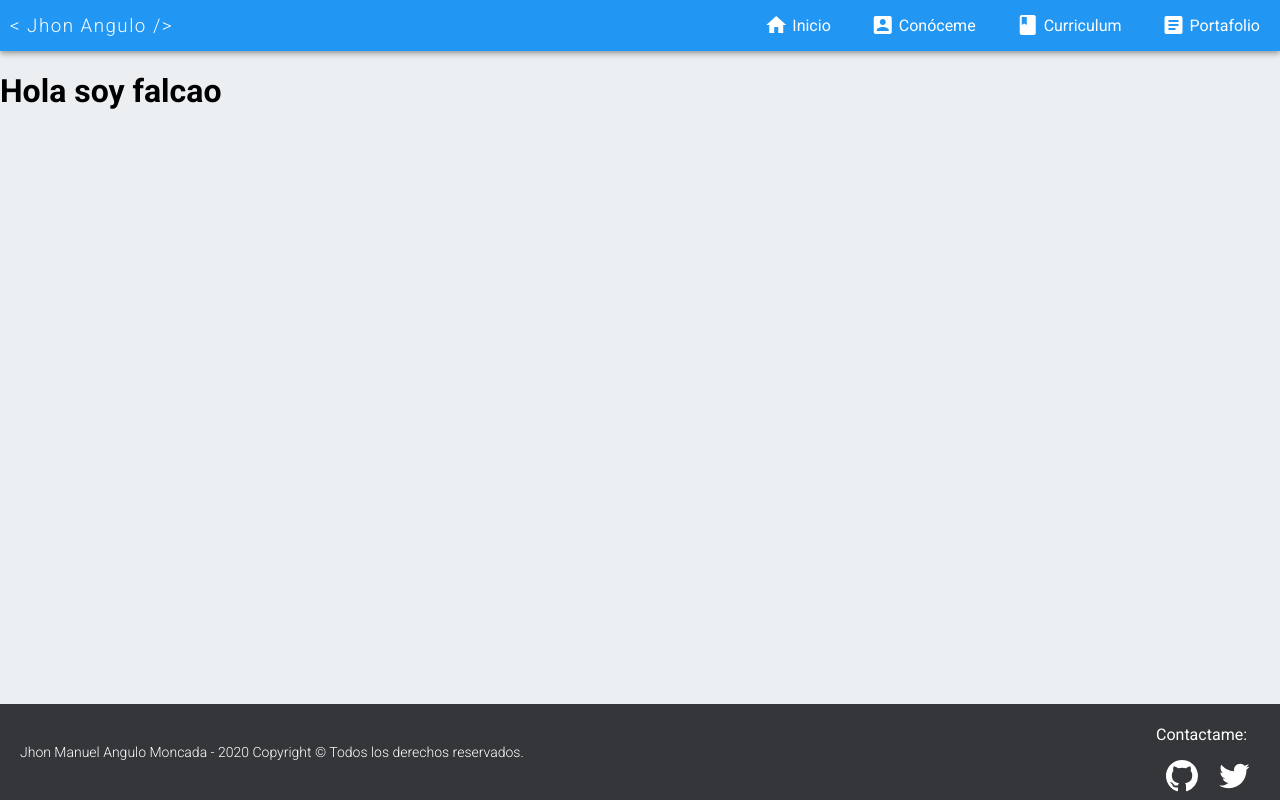
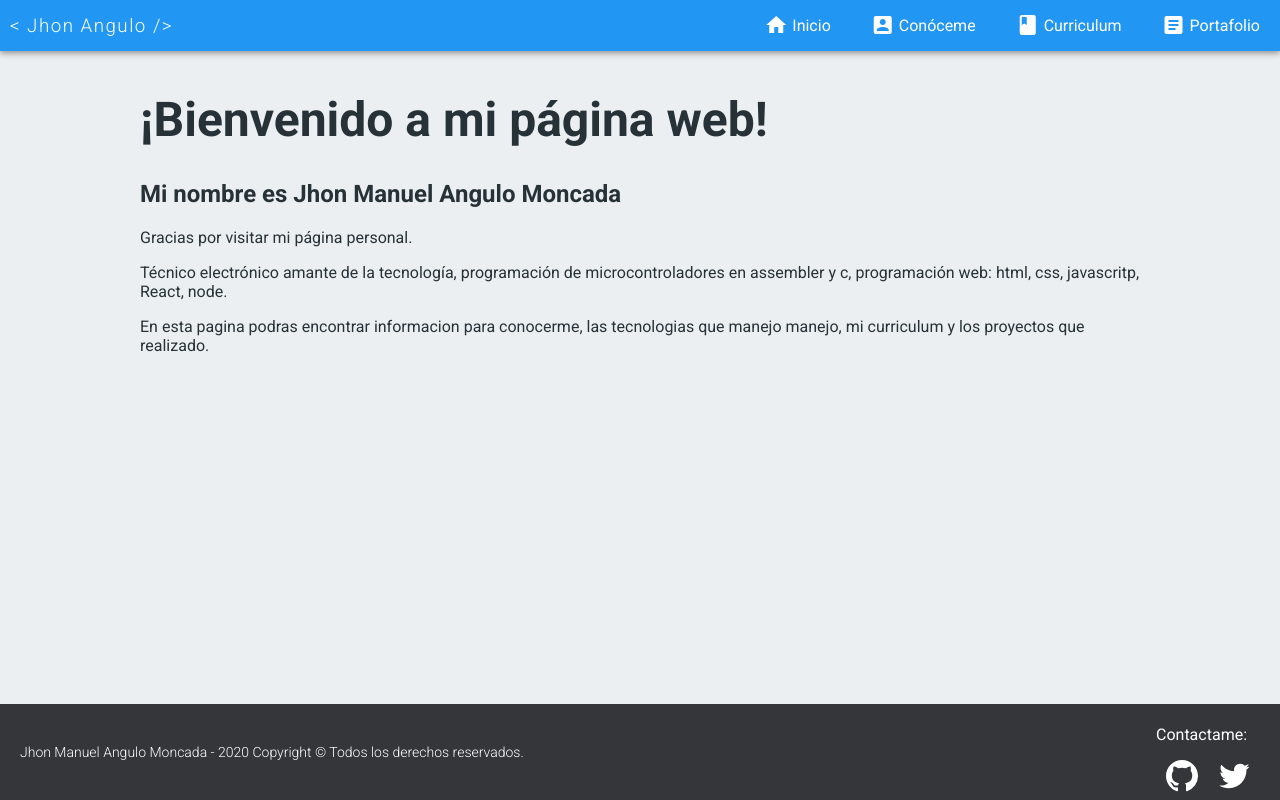
Before and after one commit to JhonAngulo/personal-page, a React (Create React App) app: page / in a window 1280 px wide. Built offline with nearby package versions, Linux system fonts and the light colour scheme.

Commit message:
page home

```diff
--- a/src/App.js
+++ b/src/App.js
@@ -2,9 +2,13 @@ import React from 'react'
 import { BrowserRouter, Switch, Route } from 'react-router-dom'
 
 import 'assets/styles/global.css'
+import 'assets/styles/animation.css'
 
 import Layout from 'pages/Layout'
 import Home from 'pages/Home.jsx'
+import Conoceme from 'pages/Conoceme.jsx'
+import Curriculum from 'pages/Curriculum.jsx'
+import Portafolio from 'pages/Portafolio.jsx'
 
 function App() {
   return (
@@ -12,6 +16,9 @@ function App() {
       <Layout>
         <Switch>
           <Route exact path='/' component={Home} />
+          <Route exact path='/conoceme' component={Conoceme} />
+          <Route exact path='/curriculum' component={Curriculum} />
+          <Route exact path='/portafolio' component={Portafolio} />
         </Switch>
       </Layout>
     </BrowserRouter>
--- /dev/null
+++ b/src/assets/styles/animation.css
@@ -0,0 +1,61 @@
+.fadeIn{
+  animation-duration: 4s;
+  -webkit-animation-duration: 4s;
+  animation-fill-mode: both;
+  -webkit-animation-fill-mode: both;
+  animation-name: fadeIn;
+  -webkit-animation-name: fadeIn;
+}
+
+@keyframes fadeIn {
+  from{
+    opacity: 0;
+  }
+  to{
+    opacity: 1;
+  }
+}
+
+.fadeInDown{
+  -webkit-animation-duration: 1s;
+  animation-duration: 1s;
+  animation-fill-mode: both;
+  -webkit-animation-fill-mode: both;
+  -webkit-animation-name: fadeInDown;
+  animation-name: fadeInDown;
+}
+
+@keyframes fadeInDown {
+  from{
+    opacity: 0;
+    -webkit-transform: translate3d(0,-100%,0);
+    transform: translate3d(0,-100%,0);
+  }
+  to{
+    opacity: 1;
+    -webkit-transform: translate3d(0,0,0);
+    transform: translate3d(0,0,0);
+  }
+}
+
+.fadeInUp{
+  -webkit-animation-duration: 1s;
+  animation-duration: 1s;
+  animation-fill-mode: both;
+  -webkit-animation-fill-mode: both;
+  -webkit-animation-name: fadeInUp;
+  animation-name: fadeInUp;
+}
+
+@keyframes fadeInUp {
+  from{
+    opacity: 0;
+    -webkit-transform: translate3d(0,100%,0);
+    transform: translate3d(0,100%,0);
+  }
+  to{
+    opacity: 1;
+    -webkit-transform: translate3d(0,0,0);
+    transform: translate3d(0,0,0);
+  }
+}
--- a/src/assets/styles/components/footer.css
+++ b/src/assets/styles/components/footer.css
@@ -17,10 +17,6 @@
   font-size: 14px;
 }
 
-.footer__links {
-
-}
-
 .footer__link {
   fill: white;
   margin: 0 10px;
--- a/src/assets/styles/global.css
+++ b/src/assets/styles/global.css
@@ -3,6 +3,8 @@
 :root {
   --primary-color: #2196f3;
   --dark-color: #35363a;
+  --text-primary-color: #263238;
+  --text-secondary-color: #455a64;
 }
 
 body {
@@ -21,3 +23,9 @@ a .material-icons {
   margin-top: -9px;
   margin-right: 4px;
 }
+
+.main-container {
+  max-width: 1000px;
+  margin: 40px auto;
+
+}
--- a/src/assets/styles/pages/home.css
+++ b/src/assets/styles/pages/home.css
@@ -0,0 +1,8 @@
+.home-container {
+  color: var(--text-primary-color);
+  font-size: 16px;
+}
+
+.home__title {
+  font-size: 48px;
+}
--- a/src/components/Footer.jsx
+++ b/src/components/Footer.jsx
@@ -25,7 +25,7 @@ const Footer = () => {
             aria-hidden='true'
           >
             <path
-              fill-rule='evenodd'
+              fillRule='evenodd'
               d='M8 0C3.58 0 0 3.58 0 8c0 3.54 2.29 6.53 5.47 7.59.4.07.55-.17.55-.38 0-.19-.01-.82-.01-1.49-2.01.37-2.53-.49-2.69-.94-.09-.23-.48-.94-.82-1.13-.28-.15-.68-.52-.01-.53.63-.01 1.08.58 1.23.82.72 1.21 1.87.87 2.33.66.07-.52.28-.87.51-1.07-1.78-.2-3.64-.89-3.64-3.95 0-.87.31-1.59.82-2.15-.08-.2-.36-1.02.08-2.12 0 0 .67-.21 2.2.82.64-.18 1.32-.27 2-.27.68 0 1.36.09 2 .27 1.53-1.04 2.2-.82 2.2-.82.44 1.1.16 1.92.08 2.12.51.56.82 1.27.82 2.15 0 3.07-1.87 3.75-3.65 3.95.29.25.54.73.54 1.48 0 1.07-.01 1.93-.01 2.2 0 .21.15.46.55.38A8.013 8.013 0 0016 8c0-4.42-3.58-8-8-8z'
             ></path>
           </svg>
--- a/src/components/Header.jsx
+++ b/src/components/Header.jsx
@@ -6,27 +6,27 @@ const Home = () => {
   return (
     <>
       <nav className='navbar'>
-        <Link className='navbar__logo-link' to=''>
+        <Link className='navbar__logo-link' to='/'>
           <h3 className='navbar__logo'>{'< jhon angulo />'}</h3>
         </Link>
         <ul className='navbar__items'>
           <li>
-            <Link className='navbar__item' to=''>
+            <Link className='navbar__item' to='/'>
               <i className='material-icons'>home</i>Inicio
             </Link>
           </li>
           <li>
-            <Link className='navbar__item' to=''>
+            <Link className='navbar__item' to='/conoceme'>
               <i className='material-icons'>account_box</i>Conóceme
             </Link>
           </li>
           <li>
-            <Link className='navbar__item' to=''>
+            <Link className='navbar__item' to='/curriculum'>
               <i className='material-icons'>book</i>Curriculum
             </Link>
           </li>
           <li>
-            <Link className='navbar__item' to=''>
+            <Link className='navbar__item' to='/portafolio'>
               <i className='material-icons'>article</i>Portafolio
             </Link>
           </li>
--- /dev/null
+++ b/src/pages/Conoceme.jsx
@@ -0,0 +1,9 @@
+import React from 'react'
+
+const Home = () => {
+  return (
+    <h1>Hola soy Conoceme</h1>
+  )
+}
+
+export default Home
--- /dev/null
+++ b/src/pages/Curriculum.jsx
@@ -0,0 +1,9 @@
+import React from 'react'
+
+const Home = () => {
+  return (
+    <h1>Hola soy Curriculum</h1>
+  )
+}
+
+export default Home
--- a/src/pages/Home.jsx
+++ b/src/pages/Home.jsx
@@ -1,8 +1,26 @@
 import React from 'react'
+
+import 'assets/styles/pages/home.css'
 
 const Home = () => {
   return (
-    <h1>Hola soy falcao</h1>
+    <div className='home-container'>
+      <h1 className='home__title fadeInDown'>¡Bienvenido a mi página web!</h1>
+      <div className='fadeInUp'>
+        <h2>Mi nombre es Jhon Manuel Angulo Moncada</h2>
+        <p>Gracias por visitar mi página personal.</p>
+        <p>
+          Técnico electrónico amante de la tecnología, programación de
+          microcontroladores en assembler y c, programación web: html, css,
+          javascritp, React, node.
+        </p>
+        <p>
+          En esta pagina podras encontrar informacion para conocerme, las
+          tecnologias que manejo manejo, mi curriculum y los proyectos que
+          realizado.
+        </p>
+      </div>
+    </div>
   )
 }
 
--- a/src/pages/Layout.jsx
+++ b/src/pages/Layout.jsx
@@ -2,13 +2,12 @@ import React from 'react'
 import Header from 'components/Header'
 import Footer from 'components/Footer'
 
-
-const Layout = ({children}) => {
+const Layout = ({ children }) => {
   return (
     <>
-    <Header />
-    {children}
-    <Footer />
+      <Header />
+      <main className='main-container'>{children}</main>
+      <Footer />
     </>
   )
 }
--- /dev/null
+++ b/src/pages/Portafolio.jsx
@@ -0,0 +1,9 @@
+import React from 'react'
+
+const Home = () => {
+  return (
+    <h1>Hola soy Portafolio</h1>
+  )
+}
+
+export default Home
```
